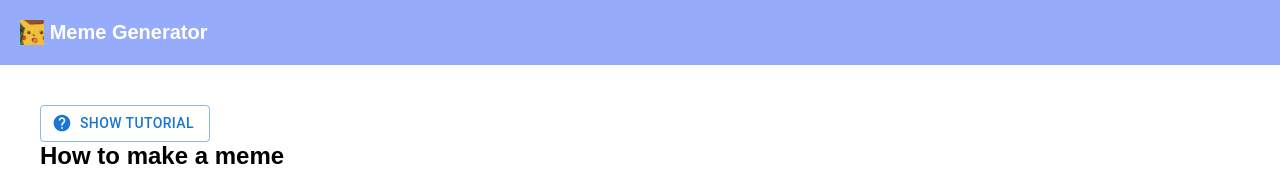
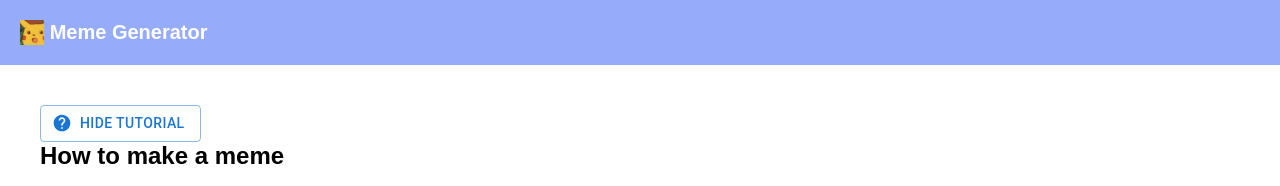
Before and after one commit to IWR2/simple_meme_generator, a React (Create React App) app: page / in a window 1280 px wide. Shown: the top 186 px of the page. Built offline with nearby package versions, Linux system fonts and the light colour scheme; no server answers.

Commit message:
Made text in tutorial button change to Hide or Show depending on state.

```diff
--- a/src/components/Tutorial.js
+++ b/src/components/Tutorial.js
@@ -19,7 +19,7 @@ export default function Tutorial() {
   return (
     <main>
       <Button variant="outlined" startIcon={<HelpIcon />} onClick={handleClick}>
-        Show Tutorial
+        {showTutorial ? "Hide" : "Show"} Tutorial
       </Button>
       {showTutorial && (
         <Stack spacing={2}>
```
